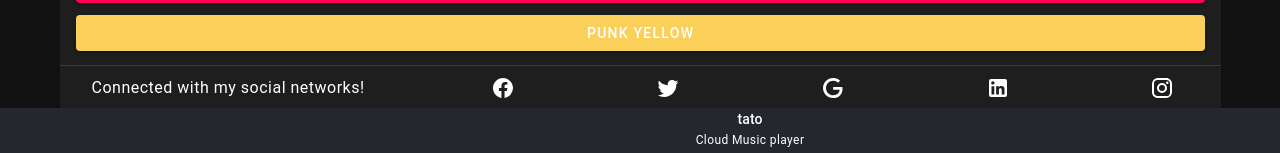
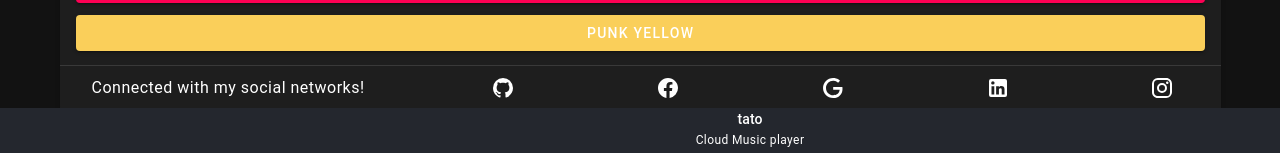
Before and after one commit to cgreencode/neteast-cloud-music-player, a Vue app: page /setting in a window 1280 px wide. Shown: the part 596-749 px from the top of the page. Built offline with nearby package versions, Linux system fonts and the light colour scheme.

Commit message:
fix setting url link

```diff
--- a/src/views/AlbumDetail.vue
+++ b/src/views/AlbumDetail.vue
@@ -56,8 +56,6 @@ export default {
   },
   methods: {
     setMusic (id) {
-      console.log(id)
-
       this.$store.commit('player/setMusicDetailByIdsList', this.album.songs)
       this.$store.commit('player/setMusicUrlsListByPassIdFromMusicList', id)
     }
--- a/src/views/Setting.vue
+++ b/src/views/Setting.vue
@@ -60,12 +60,13 @@
               <div class="body-1">Connected with my social networks!</div>
               <v-btn
                 v-for="icon in icons"
-                :key="icon"
+                :key="icon.icon"
                 class="mx-2"
                 dark
                 icon
+                :href="icon.url"
               >
-                <v-icon size="24px">{{ icon }}</v-icon>
+                <v-icon size="24px">{{ icon.icon }}</v-icon>
               </v-btn>
             </v-card-title>
           </v-card>
@@ -81,7 +82,7 @@
 </template>
 
 <script>
-import { mdiPalette, mdiFacebook, mdiTwitter, mdiGoogle, mdiLinkedin, mdiInstagram } from '@mdi/js'
+import { mdiPalette, mdiGithub, mdiFacebook, mdiGoogle, mdiLinkedin, mdiInstagram } from '@mdi/js'
 export default {
   name: 'Setting',
   components: {
@@ -91,7 +92,26 @@ export default {
     return {
       mdiPalette,
       icons: [
-        mdiFacebook, mdiTwitter, mdiGoogle, mdiLinkedin, mdiInstagram
+        {
+          icon: mdiGithub,
+          url: 'https://github.com/tatoMa/neteast-cloud-music-player'
+        },
+        {
+          icon: mdiFacebook,
+          url: ''
+        },
+        {
+          icon: mdiGoogle,
+          url: ''
+        },
+        {
+          icon: mdiLinkedin,
+          url: ''
+        },
+        {
+          icon: mdiInstagram,
+          url: ''
+        }
       ]
     }
   },
```
